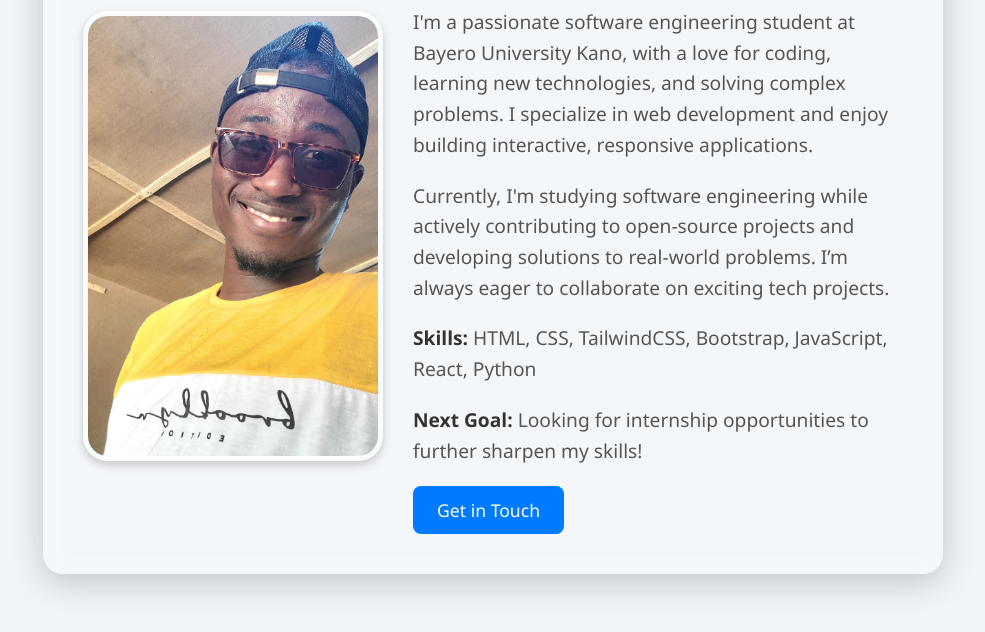
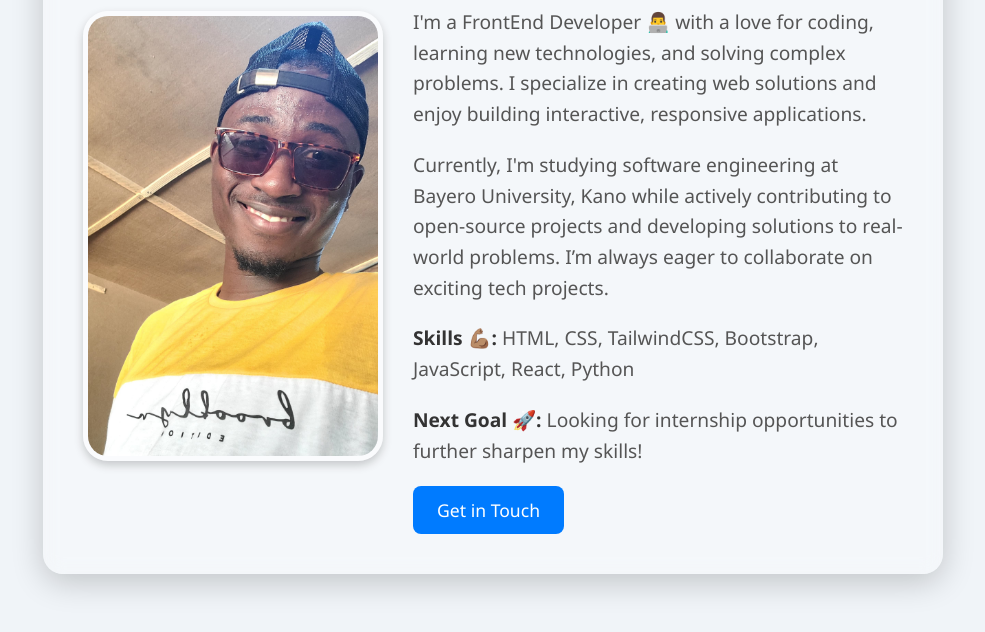
Before and after one commit to bnusmann22/Dev.Jamil, a plain HTML site: page index.html in a window 1280 px wide. Shown: the part 178-810 px from the top of the page, without its empty margins (147-1132 px from the left). Drawn offline with Linux system fonts and the light colour scheme.

Commit message:
Some Update

```diff
--- a/index.html
+++ b/index.html
@@ -18,24 +18,24 @@
         <div class="bio">
           <h1>Hi, I'm Jamil!</h1>
           <p>
-            I'm a passionate software engineering student at Bayero University
-            Kano, with a love for coding, learning new technologies, and solving
-            complex problems. I specialize in web development and enjoy building
-            interactive, responsive applications.
+            I'm a <span>FrontEnd Developer 👨‍💻</span> with a love for coding,
+            learning new technologies, and solving complex problems. I
+            specialize in creating web solutions and enjoy building interactive,
+            responsive applications.
           </p>
           <p>
-            Currently, I'm studying software engineering while actively
-            contributing to open-source projects and developing solutions to
-            real-world problems. I’m always eager to collaborate on exciting
-            tech projects.
+            Currently, I'm studying software engineering at
+            <span>Bayero University, Kano </span> while actively contributing to
+            open-source projects and developing solutions to real-world
+            problems. I’m always eager to collaborate on exciting tech projects.
           </p>
           <p>
-            <strong>Skills:</strong> HTML, CSS, TailwindCSS, Bootstrap,
+            <strong>Skills 💪🏽:</strong> HTML, CSS, TailwindCSS, Bootstrap,
             JavaScript, React, Python
           </p>
           <p>
-            <strong>Next Goal:</strong> Looking for internship opportunities to
-            further sharpen my skills!
+            <strong>Next Goal 🚀:</strong> Looking for internship opportunities
+            to further sharpen my skills!
           </p>
 
           <!-- Call to Action Button -->
--- a/style.css
+++ b/style.css
@@ -42,7 +42,7 @@ section#about-me {
 }
 
 .bio {
-  flex: 1;
+  flex: 2;
 }
 
 .bio h1 {
@@ -83,6 +83,7 @@ section#about-me {
 @media (max-width: 768px) {
   .about-container {
     flex-direction: column;
+    box-shadow: none;
     text-align: center;
   }
 
```
Also changed, not shown: 1 other file.
